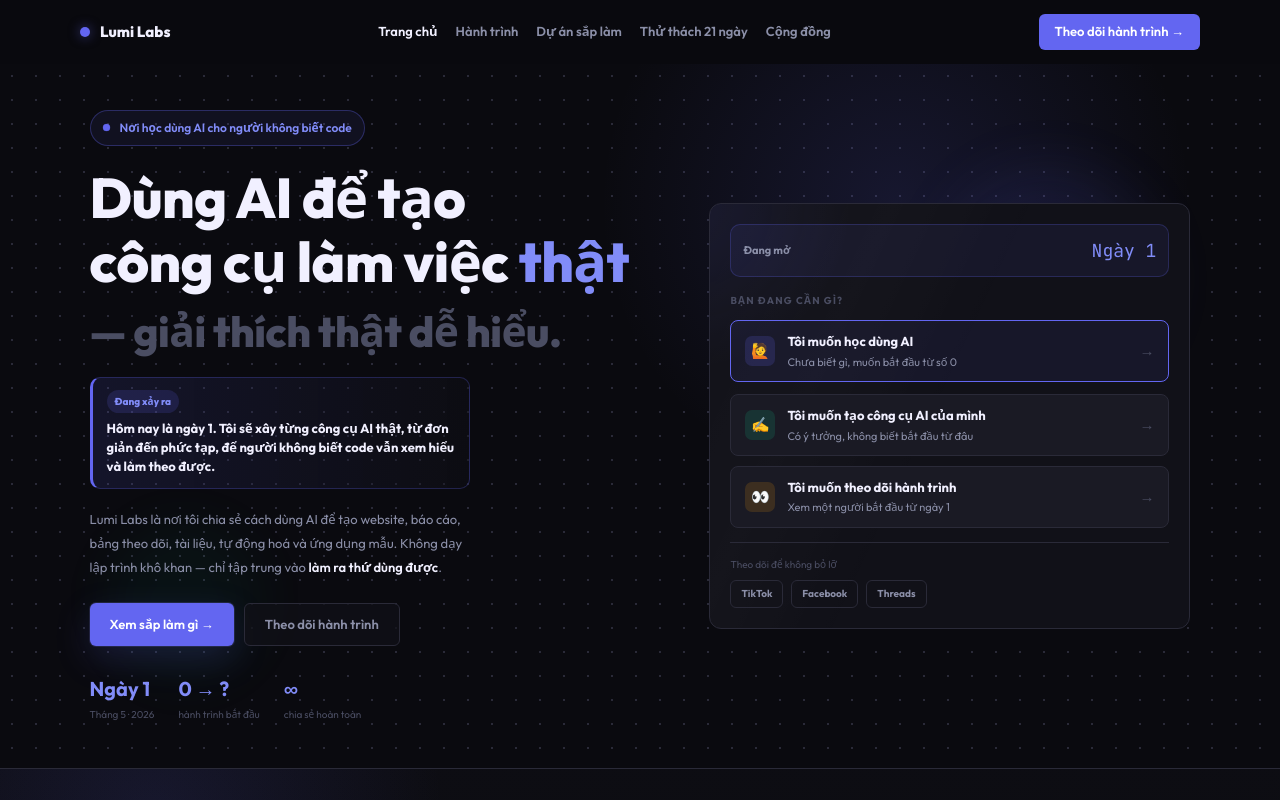
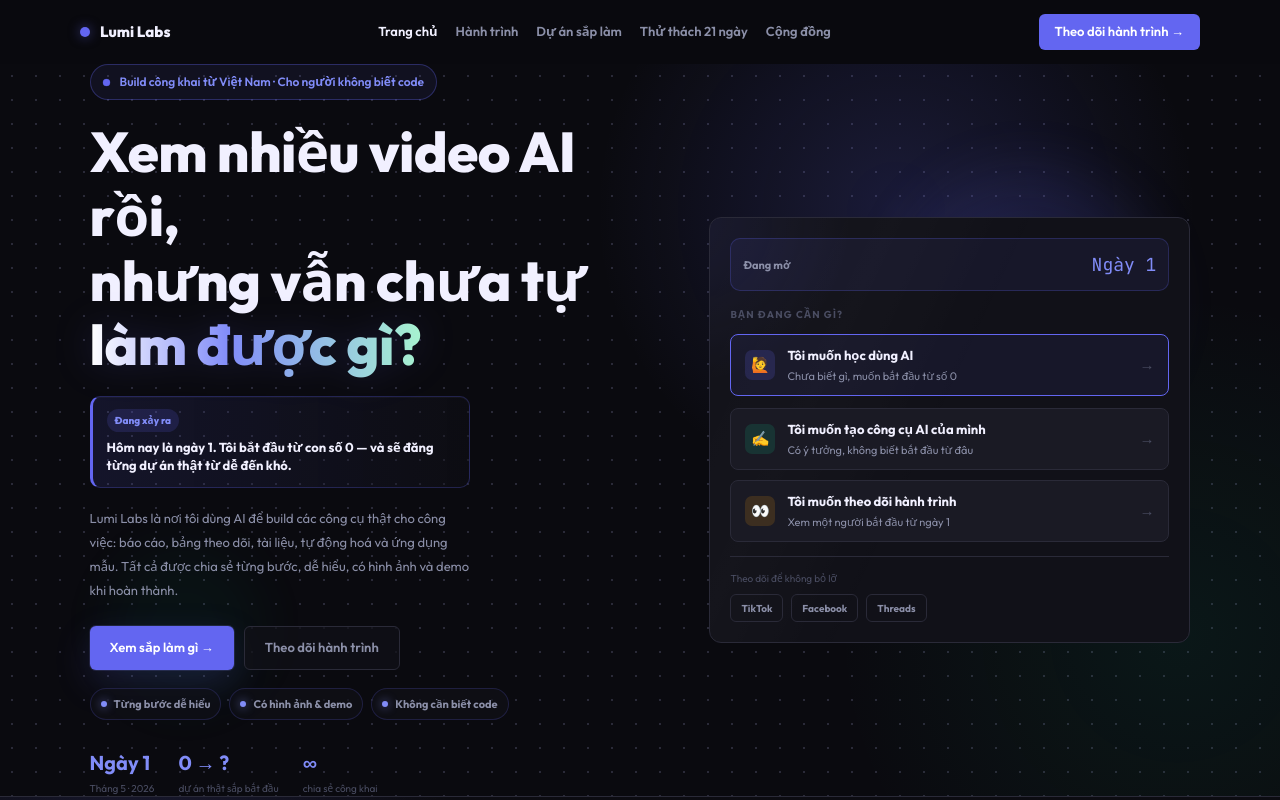
Before and after one commit to ltruongluan09/codex-zero-to-hero-vn, a React (Vite) app: page / in a window 1280 px wide. Shown: the top 800 px of the page. Built offline with nearby package versions, Linux system fonts and the light colour scheme.

Commit message:
Sharpen Lumi Labs hero for non-tech visitors

```diff
--- a/src/App.jsx
+++ b/src/App.jsx
@@ -231,32 +231,37 @@ function Hero() {
       <div className="hero-copy" data-reveal>
         <div className="badge-start">
           <span className="pulse-dot" />
-          Nơi học dùng AI cho người không biết code
+          Build công khai từ Việt Nam · Cho người không biết code
         </div>
         <h1 className="hero-h1">
-          Dùng AI để tạo
+          Xem nhiều video AI rồi,
           <br />
-          công cụ làm việc <span>thật</span>
+          nhưng vẫn chưa tự
           <br />
-          <em>— giải thích thật dễ hiểu.</em>
+          <span>làm được gì?</span>
         </h1>
         <div className="live-note">
           <span>Đang xảy ra</span>
-          <strong>Hôm nay là ngày 1. Tôi sẽ xây từng công cụ AI thật, từ đơn giản đến phức tạp, để người không biết code vẫn xem hiểu và làm theo được.</strong>
+          <strong>Hôm nay là ngày 1. Tôi bắt đầu từ con số 0 — và sẽ đăng từng dự án thật từ dễ đến khó.</strong>
         </div>
         <p>
-          Lumi Labs là nơi tôi chia sẻ cách dùng AI để tạo website, báo cáo,
-          bảng theo dõi, tài liệu, tự động hoá và ứng dụng mẫu. Không dạy lập trình khô khan —
-          chỉ tập trung vào <strong>làm ra thứ dùng được</strong>.
+          Lumi Labs là nơi tôi dùng AI để build các công cụ thật cho công việc:
+          báo cáo, bảng theo dõi, tài liệu, tự động hoá và ứng dụng mẫu.
+          Tất cả được chia sẻ từng bước, dễ hiểu, có hình ảnh và demo khi hoàn thành.
         </p>
         <div className="hero-actions">
           <a className="btn primary" href="#upcoming">Xem sắp làm gì →</a>
           <a className="btn secondary" href="#journey">Theo dõi hành trình</a>
         </div>
+        <div className="trust-row">
+          <span>Từng bước dễ hiểu</span>
+          <span>Có hình ảnh & demo</span>
+          <span>Không cần biết code</span>
+        </div>
         <div className="proof-row">
           <div><strong>Ngày 1</strong><span>Tháng 5 · 2026</span></div>
-          <div><strong>0 → ?</strong><span>hành trình bắt đầu</span></div>
-          <div><strong>∞</strong><span>chia sẻ hoàn toàn</span></div>
+          <div><strong>0 → ?</strong><span>dự án thật sắp bắt đầu</span></div>
+          <div><strong>∞</strong><span>chia sẻ công khai</span></div>
         </div>
       </div>
       <WhoCard />
--- a/src/index.css
+++ b/src/index.css
@@ -234,9 +234,10 @@ button {
   padding: 0 max(24px, 7vw);
   background-color: var(--bg-base);
   background-image:
-    radial-gradient(circle at 70% 20%, rgba(99, 102, 241, 0.14), transparent 28%),
+    radial-gradient(circle at 70% 20%, rgba(99, 102, 241, 0.18), transparent 28%),
+    radial-gradient(circle at 92% 78%, rgba(16, 185, 129, 0.08), transparent 26%),
     radial-gradient(circle, #2a2a38 1px, transparent 1px);
-  background-size: auto, 24px 24px;
+  background-size: auto, auto, 24px 24px;
 }
 
 .hero::before,
@@ -251,11 +252,11 @@ button {
 }
 
 .hero::before {
-  width: 220px;
-  height: 220px;
+  width: 260px;
+  height: 260px;
   top: 16%;
   right: 10%;
-  background: rgba(99, 102, 241, 0.24);
+  background: rgba(99, 102, 241, 0.3);
 }
 
 .hero::after {
@@ -306,7 +307,11 @@ button {
 }
 
 .hero-h1 span {
-  color: var(--brand-light);
+  color: transparent;
+  background: linear-gradient(90deg, #ffffff, var(--brand-light) 42%, #a7f3d0);
+  -webkit-background-clip: text;
+  background-clip: text;
+  filter: drop-shadow(0 0 18px rgba(99, 102, 241, 0.18));
 }
 
 .hero-h1 em {
@@ -338,6 +343,7 @@ button {
   border-radius: var(--radius-md);
   background: linear-gradient(90deg, rgba(99, 102, 241, 0.12), rgba(17, 17, 24, 0.42));
   padding: 12px 14px;
+  box-shadow: inset 0 1px 0 rgba(255, 255, 255, 0.03);
 }
 
 .live-note span {
@@ -362,6 +368,35 @@ button {
   flex-wrap: wrap;
   gap: 10px;
   margin-top: 24px;
+}
+
+.trust-row {
+  display: flex;
+  flex-wrap: wrap;
+  gap: 8px;
+  margin-top: 18px;
+}
+
+.trust-row span {
+  display: inline-flex;
+  align-items: center;
+  gap: 7px;
+  border: 1px solid rgba(99, 102, 241, 0.2);
+  border-radius: var(--radius-pill);
+  background: rgba(17, 17, 24, 0.68);
+  color: var(--text-secondary);
+  padding: 7px 10px;
+  font-size: 11px;
+  font-weight: 700;
+}
+
+.trust-row span::before {
+  content: "";
+  width: 6px;
+  height: 6px;
+  border-radius: 50%;
+  background: var(--brand-light);
+  box-shadow: 0 0 10px rgba(129, 140, 248, 0.78);
 }
 
 .proof-row {
```
